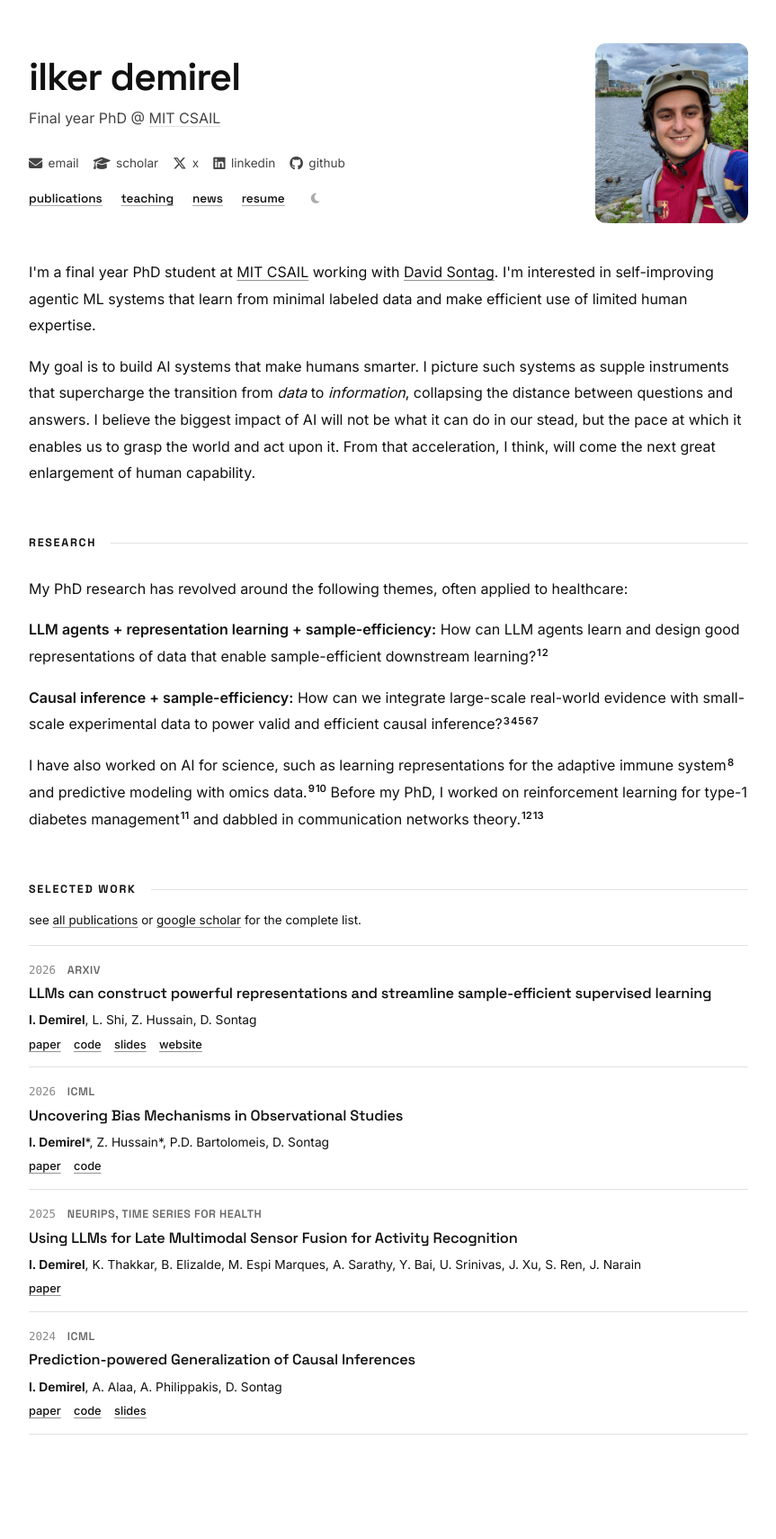
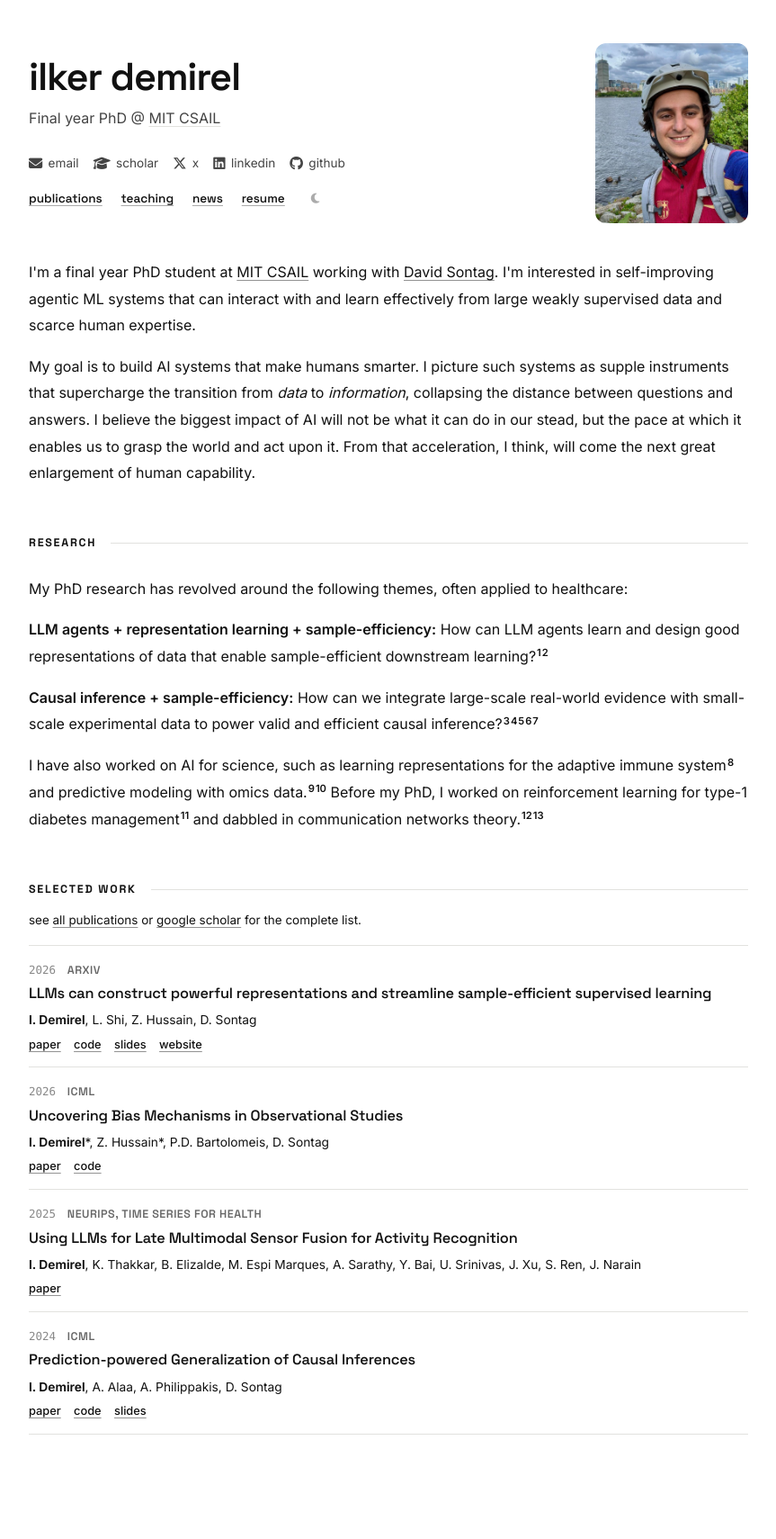
Before and after one commit to demireal/demireal.github.io, a Jekyll site: the page built from index.html, in a window 1280 px wide. Shown: the whole page at 90% size, without its empty margins (208-1071 px from the left). Built offline with Jekyll 4.4.1, drawn with Linux system fonts in a browser that asks for light colours.

Commit message:
polish intro interests sentence
Co-authored-by: Cursor <cursoragent@cursor.com>

```diff
--- a/index.html
+++ b/index.html
@@ -33,7 +33,7 @@ title: ""
 <!-- ── About ───────────────────────────────────────────── -->
 <section class="section">
   <p>
-    I'm a final year PhD student at <a href="https://www.csail.mit.edu">MIT CSAIL</a> working with <a href="http://clinicalml.org">David Sontag</a>. I'm interested in self-improving agentic ML systems that learn from minimal labeled data and make efficient use of limited human expertise.
+    I'm a final year PhD student at <a href="https://www.csail.mit.edu">MIT CSAIL</a> working with <a href="http://clinicalml.org">David Sontag</a>. I'm interested in self-improving agentic ML systems that can interact with and learn effectively from large weakly supervised data and scarce human expertise.
   </p>
   <p>
     My goal is to build AI systems that make humans smarter. I picture such systems as supple instruments that supercharge the transition from <em>data</em> to <em>information</em>, collapsing the distance between questions and answers. I believe the biggest impact of AI will not be what it can do in our stead, but the pace at which it enables us to grasp the world and act upon it. From that acceleration, I think, will come the next great enlargement of human capability.
```
